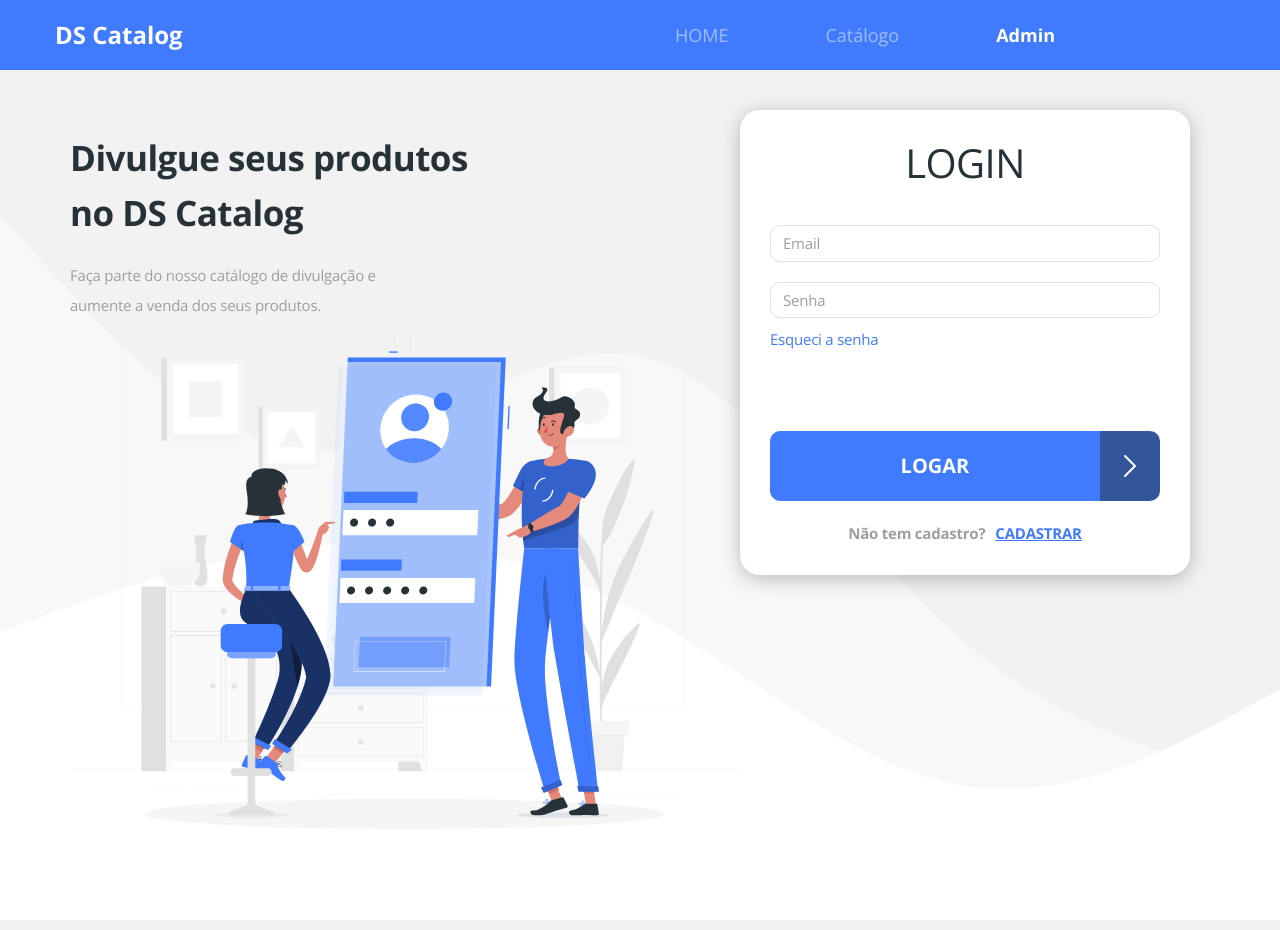
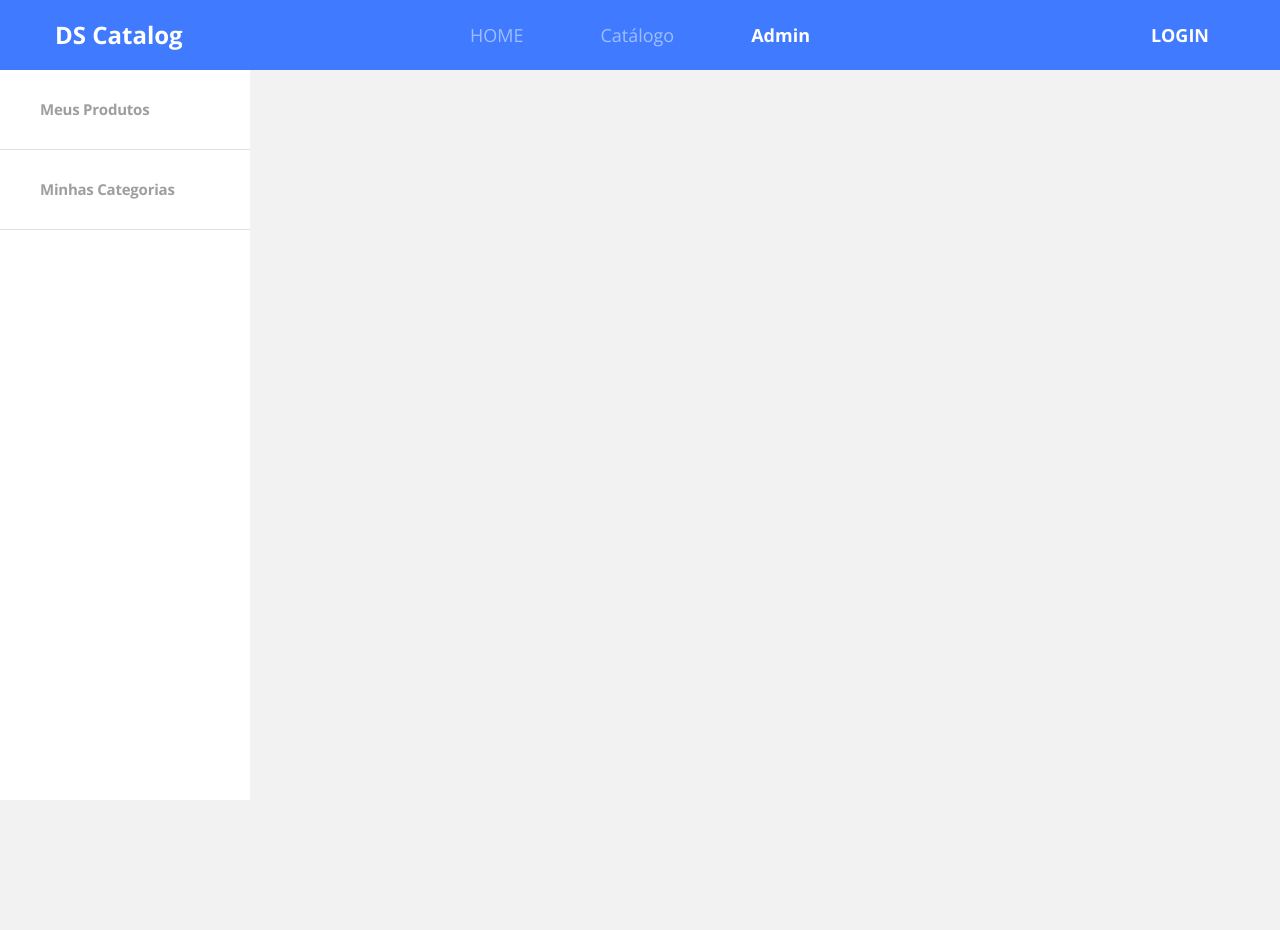
Before and after one commit to romeucr/dscatalog-bootcamp-devsuperior, a React (Create React App) app in the folder front-web/: page /admin/auth in a window 1280 px wide. Before the commit this address led to /admin/auth/login. After the commit the page ends 800 px from the top, so only its background shows below. Built offline with nearby package versions, Linux system fonts and the light colour scheme.

Commit message:
Finish login/logout functionality

```diff
--- a/front-web/src/Routes.tsx
+++ b/front-web/src/Routes.tsx
@@ -24,8 +24,8 @@ const Routes = () => (
             <ProductDetails />
          </Route>
 
-         <Redirect from="/admin/auth" to="/admin/auth/login" exact/>
-         <Route path="/admin/auth">
+         <Redirect from="/auth" to="/auth/login" exact/>
+         <Route path="/auth">
             <Auth />
          </Route>
 
--- a/front-web/src/core/components/NavBar/index.tsx
+++ b/front-web/src/core/components/NavBar/index.tsx
@@ -1,34 +1,73 @@
-import React from 'react';
-import { Link, NavLink } from 'react-router-dom';
+import React, { useEffect, useState } from 'react';
+import { Link, NavLink, useLocation } from 'react-router-dom';
+import { getAccessTokenDecoded, logout } from 'core/utils/auth';
 import './styles.scss';
 
-const NavBar = () => (
+const NavBar = () => {
+   const [currentUser, setCurrentUser] = useState('');
+
+   // hook do react-router-dom. Pega a localizacao "/admin/products" por exemplo. De onde o usuario esta.
+   const location = useLocation();
+
+   //sempre que mudar de pagina ira buscar o token decodificado, acessar o user_name e setar no currentUser (que é mostrado la embaixo)
+   useEffect(() => {
+      const currentUserData = getAccessTokenDecoded();
+      setCurrentUser(currentUserData.user_name);
+   }, [location])
+
+
+   const handleLogout = (event: React.MouseEvent<HTMLAnchorElement, MouseEvent>) => {
+      event.preventDefault()
+      logout()
+   }
+
+   return (
       <nav className="row bg-primary main-nav">
-      <div className="col-2">
+         <div className="col-3">
             <Link to="/" className="nav-logo-text">
                <h4>DS Catalog</h4>
             </Link>
          </div>
-      <div className="col-6 offset-4">
+         <div className="col-6">
             <ul className="main-menu">
                <li> {/* //Navlink adiciona automaticamente a classe active quando un link é clicado. Assim basta estilizar com o css */}
-               <NavLink to="/" exact>
+                  <NavLink className="nav-link" to="/" exact>
                      HOME
                   </NavLink>
                </li>
                <li>
-               <NavLink to="/products">
+                  <NavLink className="nav-link" to="/products">
                      Catálogo
                   </NavLink>
                </li>
                <li>
-               <NavLink to="/admin">
+                  <NavLink className="nav-link" to="/admin">
                      Admin
                   </NavLink>
                </li>
             </ul>
          </div>
+         <div className="col-3 text-right">
+            {currentUser && (
+               <>
+                  {currentUser}
+                  <a
+                     href="#logout"
+                     className="nav-link active d-inline"
+                     onClick={handleLogout}
+                  >
+                     LOGOUT
+                 </a>
+               </>
+            )}
+            {!currentUser && (
+               <Link className="nav-link active" to="/auth/login">
+                  LOGIN
+               </Link>
+            )}
+         </div>
       </nav>
-);
+   )
+};
 
 export default NavBar;
--- a/front-web/src/core/components/NavBar/styles.scss
+++ b/front-web/src/core/components/NavBar/styles.scss
@@ -3,6 +3,7 @@
    color: #ffffff;
    align-items: center;
    padding-left: 40px;
+   padding-right: 40px;
    margin-left: 0;
    margin-right: 0;
 }
@@ -12,11 +13,15 @@
 
 .main-menu {
    display: flex;
+   justify-content: center;
+
+   li:nth-child(2) {
+      margin: 0 45px;
+   }
+}
+
+.nav-link { //por utilizar scss pode fazer isso, colocar o a dentro do .main-menu. No css padrao deveria utilizar .main-menu a{}
 font-size: 18px;
-   width: 380px;
-   justify-content: space-between;
-
-   a { //por utilizar scss pode fazer isso, colocar o a dentro do .main-menu. No css padrao deveria utilizar .main-menu a{}
 font-style: normal;
 color: rgba(255,255, 255, 0.5);
 
@@ -29,4 +34,3 @@
    color: #ffffff;
 }
 }
-}
--- a/front-web/src/core/components/Routes/PrivateRoute.tsx
+++ b/front-web/src/core/components/Routes/PrivateRoute.tsx
@@ -18,7 +18,7 @@ const PrivateRoute = ({ children, path, allowedRoutes }: Props) => {
           return (
             <Redirect
               to={{
-                pathname: "/admin/auth/login",
+                pathname: "/auth/login",
                 state: { from: location }
               }}
             />
--- a/front-web/src/core/utils/auth.ts
+++ b/front-web/src/core/utils/auth.ts
@@ -1,4 +1,5 @@
 import jwtDecode from 'jwt-decode';
+import history from './history'
 
 //constantes que são utilizadas no projeto inteiro
 export const CLIENT_ID = 'dscatalog';
@@ -61,3 +62,8 @@ export const isAllowedByRole = (routeRoles: Role[] = []) => {
    const { authorities } = getAccessTokenDecoded();
    return routeRoles.some(role => authorities?.includes(role));
 }
+
+export const logout = () => {
+   localStorage.removeItem('authData')
+   history.replace('/auth/login') //redireciona para o auth/login
+}
--- a/front-web/src/core/utils/request.ts
+++ b/front-web/src/core/utils/request.ts
@@ -1,7 +1,6 @@
 import axios, { Method } from 'axios';
 import qs from 'qs';
-import { CLIENT_ID, CLIENT_SECRET, getSessionData } from './auth';
-import history from './history';
+import { CLIENT_ID, CLIENT_SECRET, getSessionData, logout } from './auth';
 
 //tipo javascript do que será composta a requisicao (montada no makeRequest().
 // a interrogacao ? faz com que o atributo nao seja obrigatorio na hora de chamar o metodo.)
@@ -33,7 +32,7 @@ axios.interceptors.response.use(function (response) {
    // Any status codes that falls outside the range of 2xx cause this function to trigger
    // Do something with response error
    if (error.response.status === 401) {
-      history.push('/admin/auth/login');
+      logout();
    }
 
    return Promise.reject(error);
--- a/front-web/src/pages/Auth/components/Login/index.tsx
+++ b/front-web/src/pages/Auth/components/Login/index.tsx
@@ -80,7 +80,7 @@ const Login = () => {
                </div>
              )}
             </div>
-            <Link to="/admin/auth/recover" className="login-link-recover">
+            <Link to="/auth/recover" className="login-link-recover">
                Esqueci a senha
             </Link>
             <div className="login-submit">
@@ -90,7 +90,7 @@ const Login = () => {
                <span className="not-registered">
                   Não tem cadastro?
                </span>
-               <Link to="/admin/auth/register" className="login-link-register">
+               <Link to="/auth/register" className="login-link-register">
                   CADASTRAR
                </Link>
             </div>
--- a/front-web/src/pages/Auth/index.tsx
+++ b/front-web/src/pages/Auth/index.tsx
@@ -17,13 +17,13 @@ const Auth = () => (
       </div>
       <div className="auth-content">
          <Switch>
-            <Route path="/admin/auth/login">
+            <Route path="/auth/login">
                <Login />
             </Route>
-            <Route path="/admin/auth/register">
+            <Route path="/auth/register">
                <h1>register</h1>
             </Route>
-            <Route path="/admin/auth/recover">
+            <Route path="/auth/recover">
                <h1>recover</h1>
             </Route>
          </Switch>
```
Lines whose indentation alone changed are shown as unchanged.
